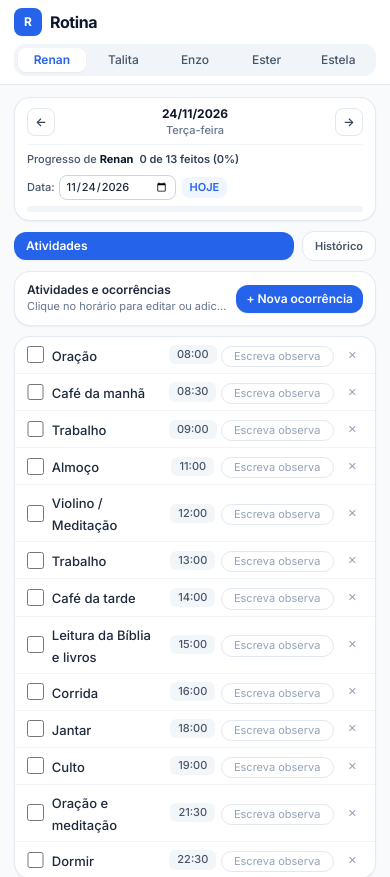
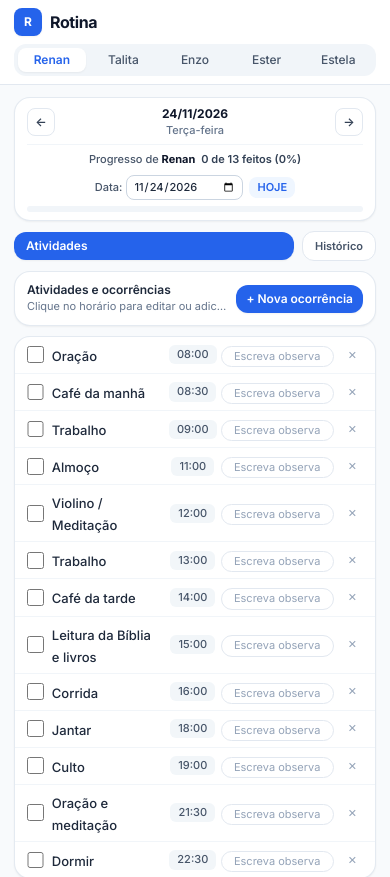
Before and after one commit to renanleosantos/rotina, a plain HTML site: page index.html in a window 390 px wide. Shown: the top 877 px of the page. Drawn offline with nearby package versions, Linux system fonts and the light colour scheme.

Commit message:
Implement mobile horizontal centering in CSS
Add media query for horizontal centering on mobile.

```diff
--- a/index.html
+++ b/index.html
@@ -49,6 +49,23 @@
       font-size: 0.75rem;
       color: #64748b;
       padding: 0.75rem 1rem 1.25rem;
+    }
+    /* Centralização horizontal apenas no mobile (<= 768px), preservando o desktop */
+    @media (max-width: 768px) {
+      main section:first-of-type > div.flex-wrap {
+        flex-direction: column;
+        align-items: center;
+        justify-content: center;
+        text-align: center;
+      }
+
+      main section:first-of-type > div.flex-wrap > div:first-child {
+        justify-content: center;
+      }
+
+      main section:first-of-type > div.flex-wrap > div:last-child {
+        justify-content: center;
+      }
     }
   </style>
 </head>
```
